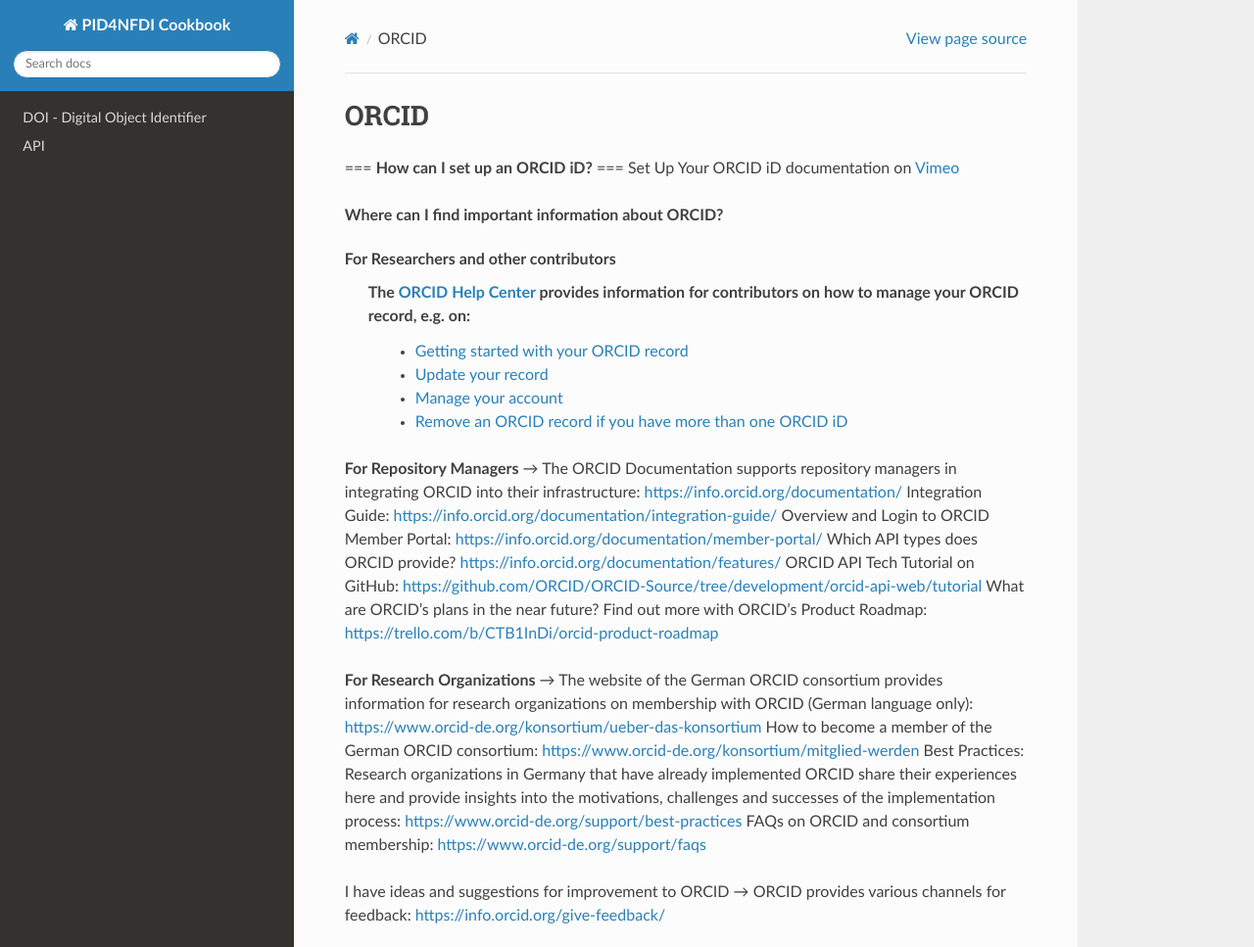
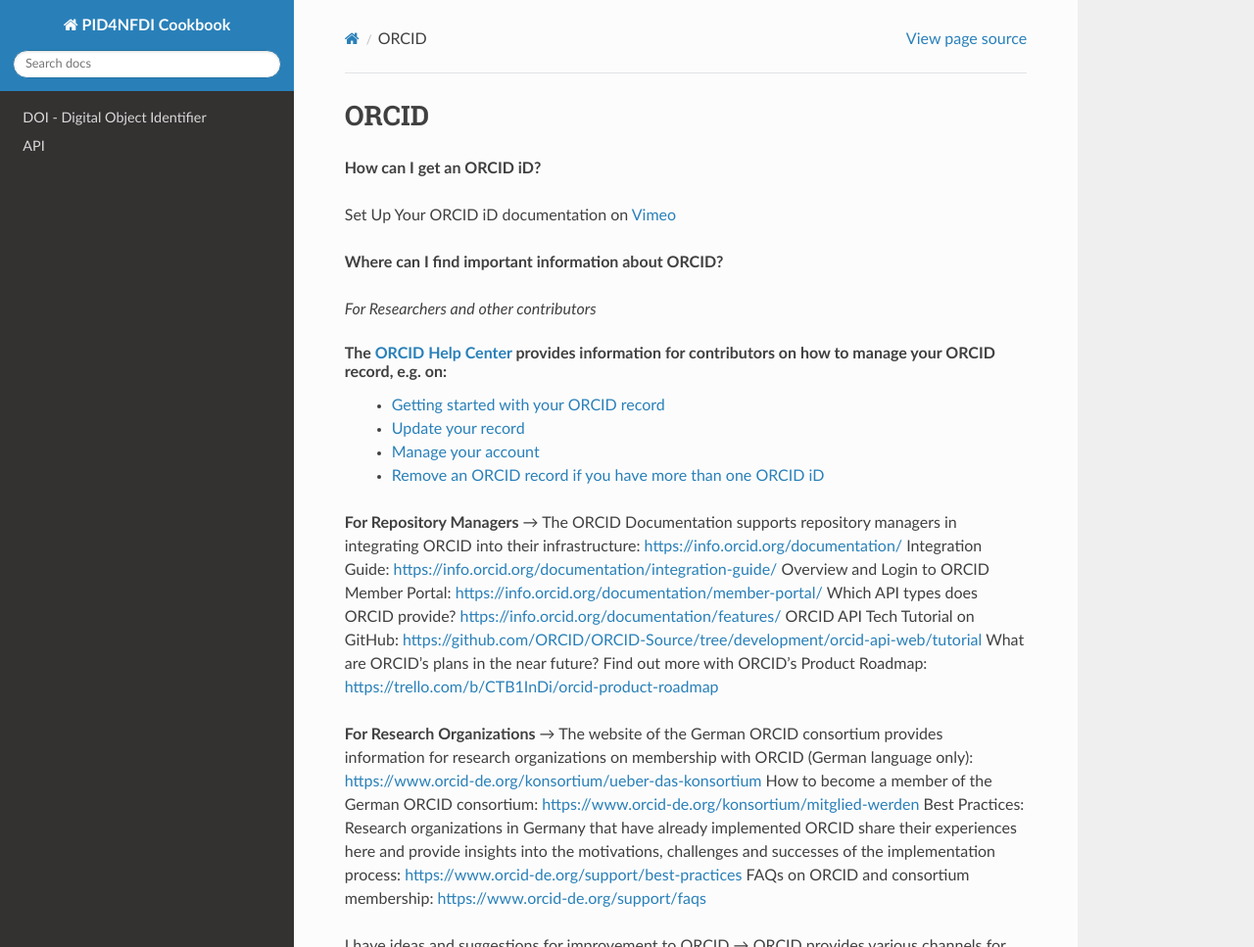
Before and after one commit to stephw-tib/pid4nfdi-training, a Sphinx documentation site: the page built from docs/source/orcid.rst, in a window 1280 px wide and 1256 px high, cut to the strip 0-967 px from the top of the window. Shown: the whole strip at 98% size. Built offline with Sphinx 7.4.7 and the Read the Docs theme 3.1.0, drawn with Linux system fonts in a browser that asks for light colours.

Commit message:
Update orcid.rst

```diff
--- a/docs/source/orcid.rst
+++ b/docs/source/orcid.rst
@@ -1,14 +1,14 @@
 ORCID
 #####
-===
-**How can I set up an ORCID iD?**
-===
+**How can I get an ORCID iD?**
+
 Set Up Your ORCID iD documentation on `Vimeo <https://vimeo.com/showcase/4268215>`_
 
 **Where can I find important information about ORCID?**
 
-**For Researchers and other contributors**
- The `ORCID Help Center <https://support.orcid.org/hc/en-us>`_ provides information for contributors on how to manage your ORCID record, e.g. on:
+*For Researchers and other contributors*
+
+The `ORCID Help Center <https://support.orcid.org/hc/en-us>`_ provides information for contributors on how to manage your ORCID record, e.g. on:
   *  `Getting started with your ORCID record <https://support.orcid.org/hc/en-us/sections/360001495333-Getting-started>`_
   *  `Update your record <https://support.orcid.org/hc/en-us/categories/360000663114-Updating-your-record>`_
   *  `Manage your account <https://support.orcid.org/hc/en-us/categories/360000661693-Managing-your-account>`_
```
